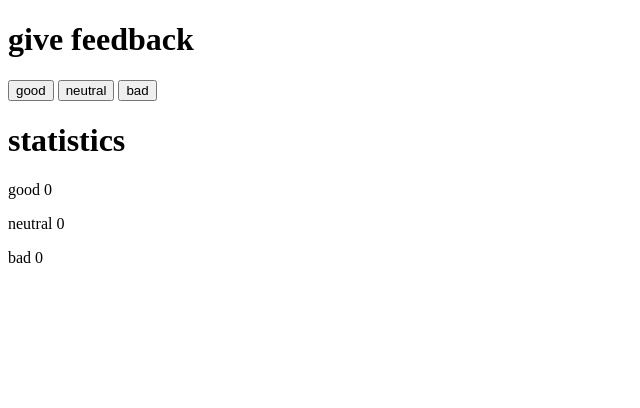
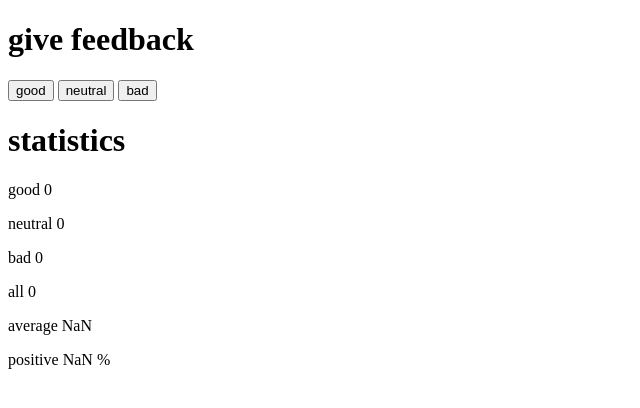
Before and after one commit to FitriRibbit/vitejs-vite-3ojmdb_for_react_project1.1_1.2, a React (Vite) app: page / in a window 1280 px wide. Shown: the top 408 px of the page, without its empty margins (0-640 px from the left). Built offline with nearby package versions, Linux system fonts and the light colour scheme.

Commit message:
1 file modified

```diff
--- a/src/App.jsx
+++ b/src/App.jsx
@@ -13,6 +13,30 @@ const DisplayN = (props) => (
 const DisplayB = (props) => (
   <div>
     <p>bad {props.bad} </p>
+  </div>
+);
+
+const DisplayAll = (props) => (
+  <div>
+    <p>all {props.good + props.neutral + props.bad} </p>
+  </div>
+);
+
+const DisplayAvg = (props) => (
+  <div>
+    <p>
+      average{' '}
+      {(props.good * 1 + props.bad * -1) /
+        (props.good + props.neutral + props.bad)}{' '}
+    </p>
+  </div>
+);
+
+const DisplayPos = (props) => (
+  <div>
+    <p>
+      positive {(props.good / (props.good + props.neutral + props.bad)) * 100} %
+    </p>
   </div>
 );
 
@@ -55,6 +79,9 @@ const App = () => {
       <DisplayG good={good} />
       <DisplayN neutral={neutral} />
       <DisplayB bad={bad} />
+      <DisplayAll good={good} neutral={neutral} bad={bad} />
+      <DisplayAvg good={good} neutral={neutral} bad={bad} />
+      <DisplayPos good={good} neutral={neutral} bad={bad} />
     </div>
   );
 };
```
